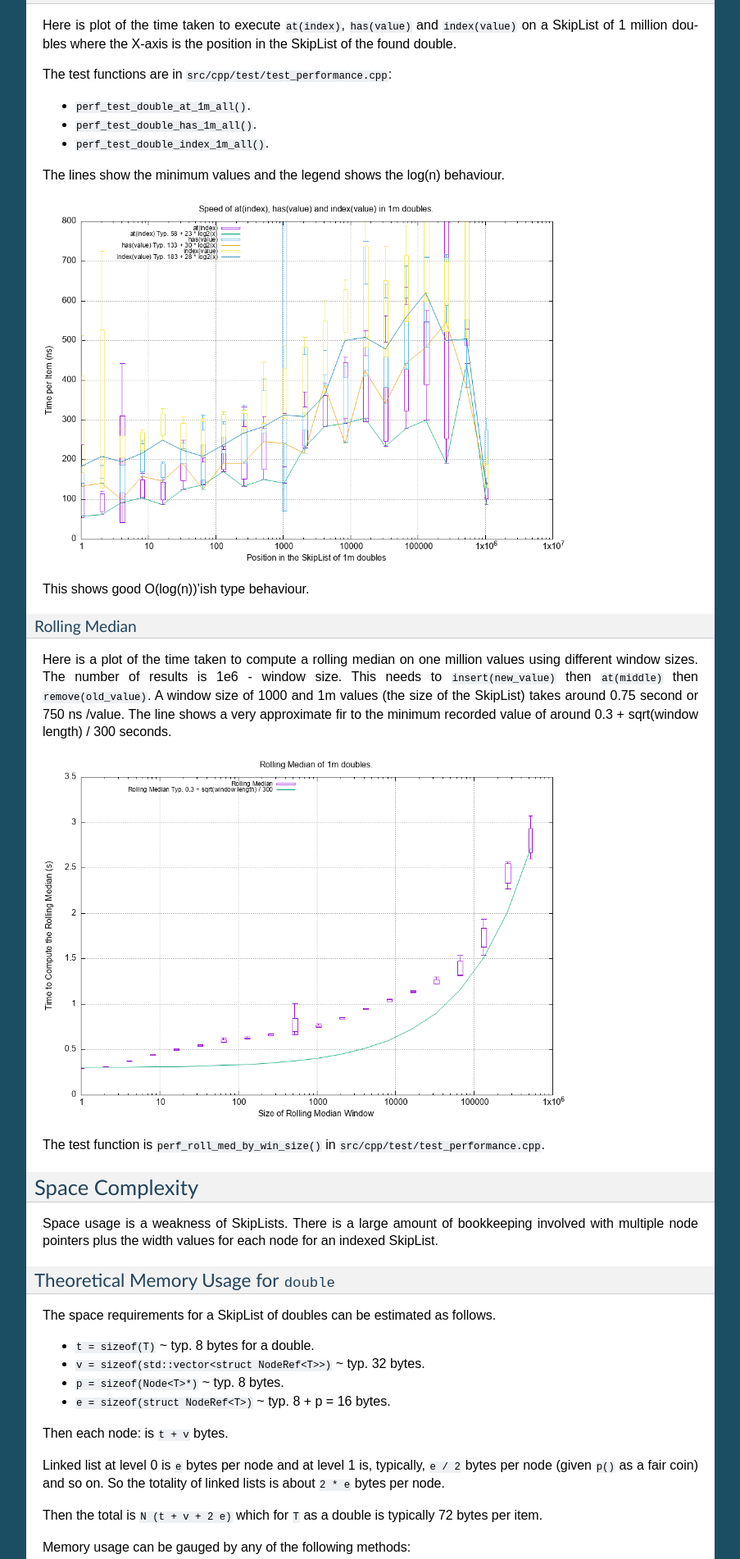
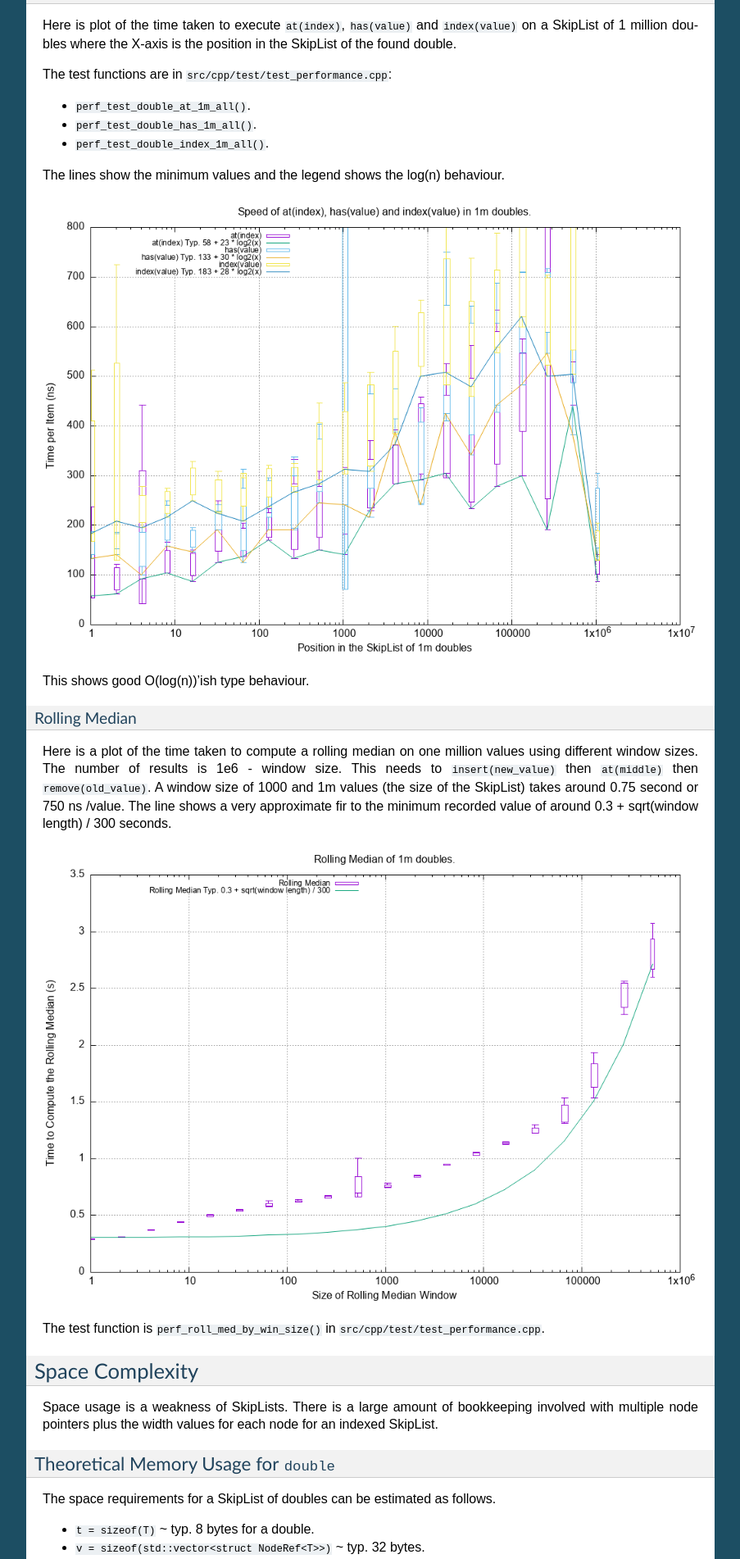
Before and after one commit to paulross/skiplist, a Sphinx documentation site: the page built from docs/source/performance.rst, in a window 1280 px wide. Shown: the part 1898-3800 px from the top of the page at 82% size, without its empty margins (198-1101 px from the left). Built offline with Sphinx 7.4.7, drawn with Linux system fonts in a browser that asks for light colours.

Commit message:
Fix plot sizes.

```diff
--- a/docs/source/performance.rst
+++ b/docs/source/performance.rst
@@ -105,8 +105,8 @@ The test functions are in ``src/cpp/test/test_performance.cpp``:
 
 The lines show the minimum values and the legend shows the log(n) behaviour.
 
-.. image:: plots/images/perf_test_double_at_has_index.png
-    :width: 640
+.. image::
+    plots/images/perf_test_double_at_has_index.png
 
 This shows good O(log(n))'ish type behaviour.
 
@@ -120,8 +120,8 @@ This needs to ``insert(new_value)`` then ``at(middle)`` then ``remove(old_value)
 A window size of 1000 and 1m values (the size of the SkipList) takes around 0.75 second or 750 ns /value.
 The line shows a very approximate fir to the minimum recorded value of around 0.3 + sqrt(window length) / 300 seconds.
 
-.. image:: plots/images/perf_roll_med_by_win_size.png
-    :width: 640
+.. image::
+    plots/images/perf_roll_med_by_win_size.png
 
 The test function is ``perf_roll_med_by_win_size()`` in ``src/cpp/test/test_performance.cpp``.
 
@@ -187,8 +187,8 @@ The Y axis is the ``size_of()`` divided by the length of the SkipList in bytes p
 Fairly quickly this settles down to around 80 bytes a node or around 10 times the size of a single double.
 The test name is ``perf_size_of()``.
 
-.. image:: plots/images/perf_size_of.png
-    :width: 640
+.. image::
+    plots/images/perf_size_of.png
 
 ---------------------------------------------
 Height Distribution
@@ -198,8 +198,8 @@ This graph shows the height growth of the SkipList where the height is the numbe
 It should grow in a log(n) fashion and it does.
 The tests is ``perf_test_node_height_growth()`` in ``src/cpp/test/test_performance.cpp``.
 
-.. image:: plots/images/perf_test_node_height_growth.png
-    :width: 640
+.. image::
+    plots/images/perf_test_node_height_growth.png
 
 .. _performance-biased-coins-label:
 
@@ -239,8 +239,8 @@ The following graph plots the time cost of ``at(middle)``, ``has(middle_value)``
 rolling median (window size 101) all on a 1 million long SkipList of doubles against ``p()`` the probability of the
 coin toss being heads. The time cost is normalised to ``p(0.5)``.
 
-.. image:: plots/images/biased_coin_effect.png
-    :width: 640
+.. image::
+    plots/images/biased_coin_effect.png
 
 Reducing ``p()`` reduces the number of coarser linked lists that help speed up the search so it is expected that the
 performance would deteriorate.
@@ -263,8 +263,8 @@ Different values of ``p()`` greatly influences the space used as it directly aff
 created.
 In practice a reduction of ``p()`` provides some small space improvement.
 
-.. image:: plots/images/biased_coin_effect_size_of.png
-    :width: 640
+.. image::
+    plots/images/biased_coin_effect_size_of.png
 
 If the SkipList was highly optimised for rolling median operations it might be worth experimenting with ``p(0.25)``
 or even ``p(0.125)`` and evaluate the time/space requirements but otherwise there seems no reason, in the general case,
@@ -341,8 +341,8 @@ In the graph below the X axis is the number of times the task is repeated (seque
 The left Y axis is the total execution time with the SkipList in the main thread.
 The right Y axis is the ratio: time with ``-DSKIPLIST_THREAD_SUPPORT`` / time without ``-DSKIPLIST_THREAD_SUPPORT``
 
-.. image:: plots/images/perf_cpp_threaded_vs_single.png
-    :width: 640
+.. image::
+    plots/images/perf_cpp_threaded_vs_single.png
 
 The overhead of using ``-DSKIPLIST_THREAD_SUPPORT`` is about 0% to 15%.
 
@@ -366,8 +366,8 @@ The test function is ``_test_perf_sim_rolling_median_multi_thread()``.
 In the graph below the Y-axis shows the cost for each insert/has/remove operation in microseconds against the number of
 threads contending for the Skip List.
 
-.. image:: plots/images/perf_cpp_threaded_sim_rolling_median.png
-    :width: 640
+.. image::
+    plots/images/perf_cpp_threaded_sim_rolling_median.png
 
 ===============================
 Detailed Performance
```
